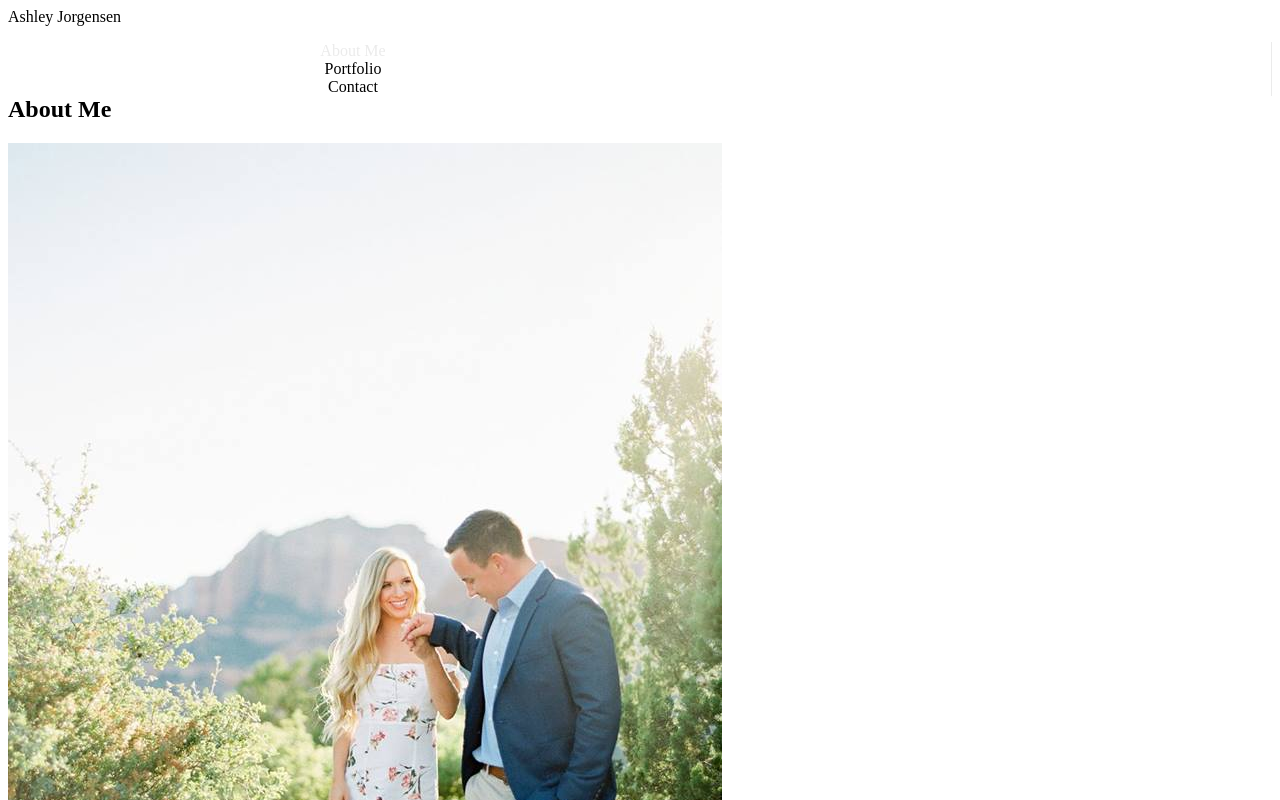
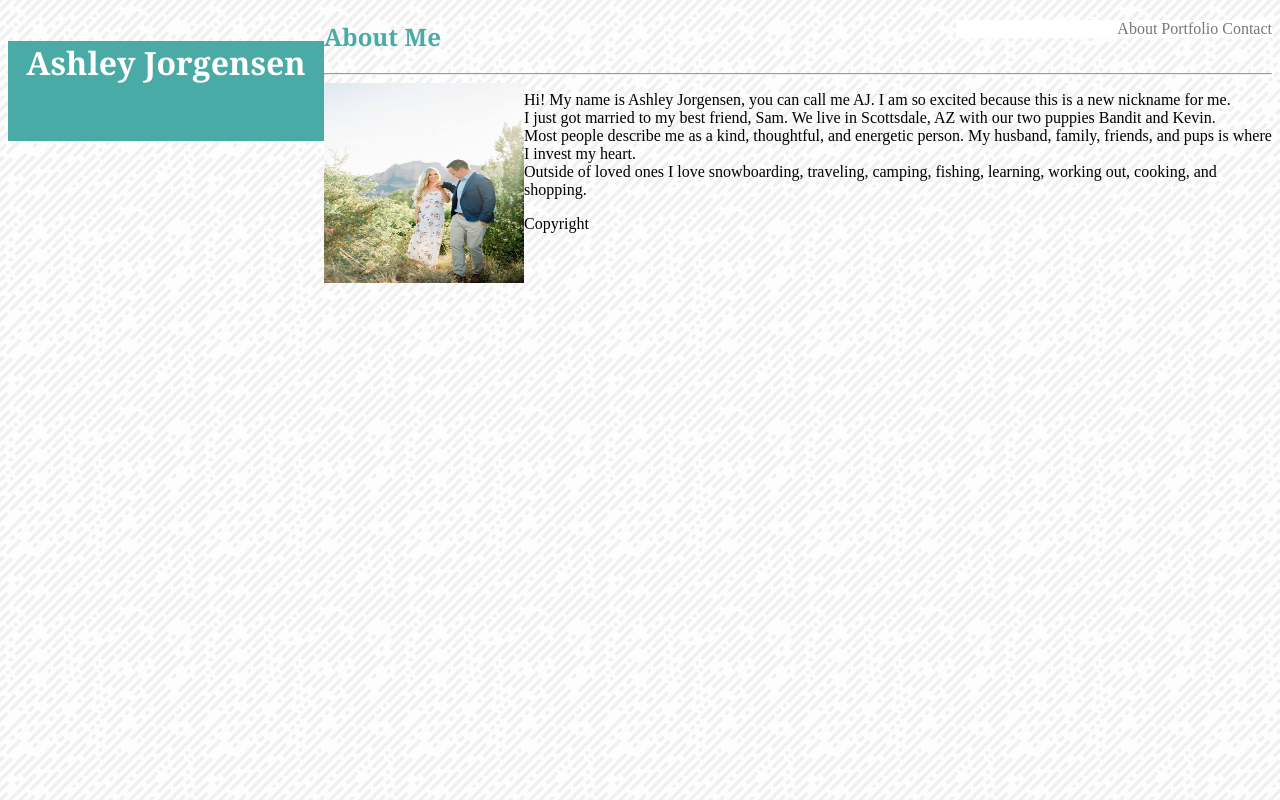
Before and after one commit to ashleyjorgensen/Basic-Portfolio, a plain HTML site: page index.html in a window 1280 px wide. Shown: the top 800 px of the page. Drawn offline with Linux system fonts and the light colour scheme; files that its build step writes are made by us from their sources.

Commit message:
right navbar

```diff
--- a/Assests/css/style.css
+++ /dev/null
@@ -1,25 +0,0 @@
-/**
-CSS for About Me Page
-**/
-
-nav {
-    background-color: #fff;
-    height: 50%;
-}
-
-nav ul {
-}
-
-nav ul li {
-    float: right;
-    list-style-type: none;
-    width: 150%;
-    border-right: 1px solid #ebebeb;
-    text-align: center;
-}
-
-nav ul li a {
-    text-decoration: none;
-    color: #ebebeb;
-    line-height: 50%;
-}
--- /dev/null
+++ b/Assets/css/style.css
@@ -0,0 +1,44 @@
+
+body {
+    background-image: url("../images/funky-lines.png");
+}
+
+#bioimage {
+    float: left;
+    height: 200px;
+    width: 200px;
+}
+
+#AJ {
+    background-color: #4aaaa5;
+    color: #fff;
+    width: 25%;
+    height: 100px;
+    font-family: Georgia, 'Times New Roman', Times, serif;
+    text-align: center;
+    float: left;
+}
+
+#contactinfo {
+    text-align: end;
+    background-color: #fff;
+    text-decoration: none; color: #777777;
+    width: 25%;
+    float: right;
+}
+
+
+h2 {
+    font-family: Georgia, 'Times New Roman', Times, serif;
+    color: #4aaaa5;
+}
+
+navbar{
+    width: 100%;
+    height: 100px;
+    background-color: #fff;
+    line-height: 100px;
+    margin-top: 0px;
+    margin-left: 145px;
+    text-align: center;
+}
--- a/index.html
+++ b/index.html
@@ -6,35 +6,37 @@
 <head>
     <meta charset="UTF-8">
     <title>Recommended Homework</title>
-    <link rel="stylesheet" type="text/css" href="style.css">
+    <link rel="stylesheet" type="text/css" href="assets/css/style.css" />
 </head>
 
 <body>
+
     <!-- Main Header -->
-    <header>Ashley Jorgensen</header>
+    <div id="navbar">
+        <h1 id="AJ">Ashley Jorgensen</h1>
+        <section id="contactinfo">
+            <a href="index.html" style="text-decoration: none; color: #777777">About</a>
+            <a href="portfolio.html" style="text-decoration: none; color: #777777">Portfolio</a>
+            <a href="contact.html" style="text-decoration: none; color: #777777">Contact</a>
 
-    <!-- Navbar -->
-    <nav>
-        <ul>
-            <li><a href="index.html">About Me</a></li>
-            <li><a href="portfolio.html"></a>Portfolio</li>
-            <li><a href="contact.html"></a>Contact</li>
-        </ul>
-    </nav>
+        </section>
+    </div>
 
     <!-- About Me Section -->
     <section>
-        <h1>About Me</h1>
-        <img src="AJ.jpg" alt="Ashley Jorgensen">
+        <h2>About Me</h2>
+        <hr>
+        <img id="bioimage" src="assets/images/AJ.jpg" alt="Ashley Jorgensen">
         <p>Hi! My name is Ashley Jorgensen, you can call me AJ. I am so excited because this is a new nickname for me.
             <br> I just got married to my best friend, Sam. We live in Scottsdale, AZ with our two puppies Bandit and Kevin.
             <br>Most people describe me as a kind, thoughtful, and energetic person. My husband, family, friends, and pups is
             where I invest my heart.
-            <br>Outside of loved ones I love snowbaording, traveling, camping, fishing, learning, working out, cooking, and shopping.</p>
+            <br>Outside of loved ones I love snowboarding, traveling, camping, fishing, learning, working out, cooking, and shopping.</p>
     </section>
 
-<!-- Copyright -->
+    <!-- Copyright -->
     <footer>Copyright</footer>
 
 </body>
+
 </html>
```
Also changed, not shown: contact.html (+15 -14 lines), portfolio.html (+10 -12 lines), Assets/css/reset.css (renamed from Assests/css/reset.css), Assets/images/AJ.jpg (renamed from AJ.jpg), Assets/images/funky-lines.png (added), 6 other files.
